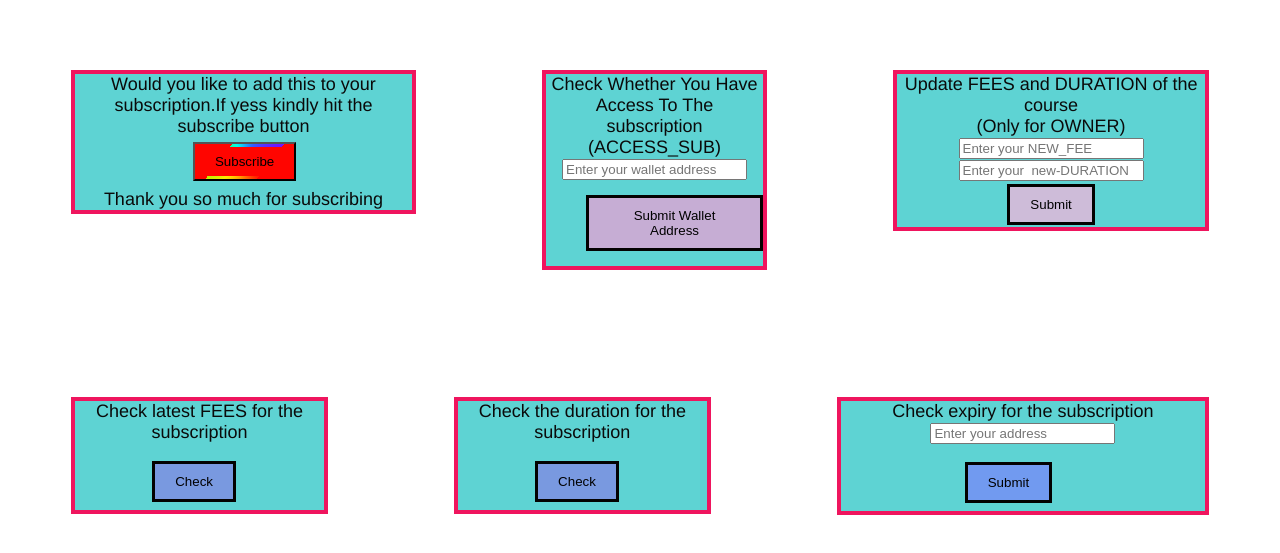
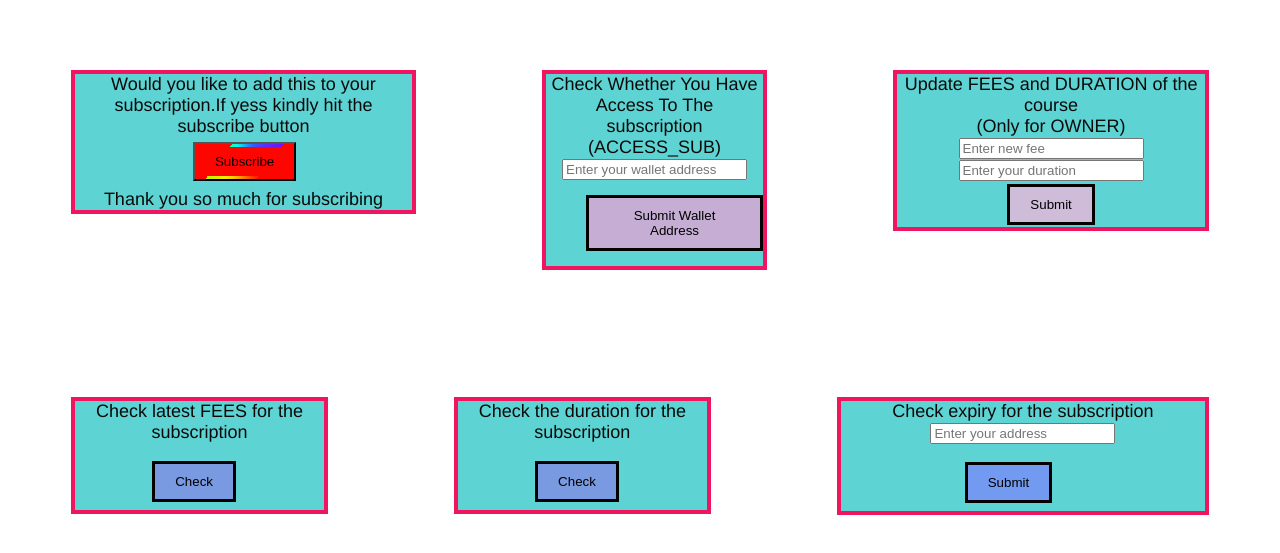
Before and after one commit to KartikMantri/DApp_SUBSCRIPTION, a plain HTML site: page index.html in a window 1280 px wide. Shown: the part 45-598 px from the top of the page. Drawn offline with Linux system fonts and the light colour scheme.

Commit message:
Update index.html

```diff
--- a/index.html
+++ b/index.html
@@ -32,8 +32,8 @@
 
             <DIV ID="FAD">
                 <label for = "FEES & DURATION">Update FEES and DURATION of the course<br>(Only for OWNER)</br> </label>
-                <input type="text"  placeholder="Enter your NEW_FEE">
-                <input type="text"  placeholder="Enter your  new-DURATION">
+                <input type="text"  placeholder="Enter new fee">
+                <input type="text"  placeholder="Enter your duration">
                 <button  id="ACCESS_FAD"  type="text">Submit</button>
             </DIV>
         </div>
```
